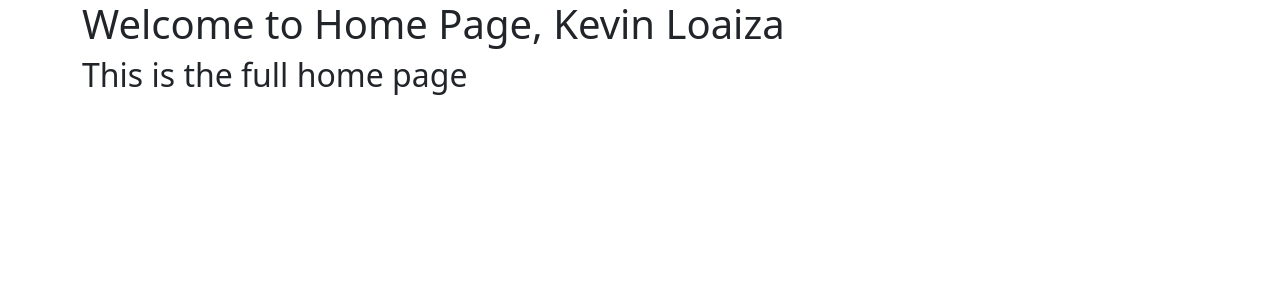
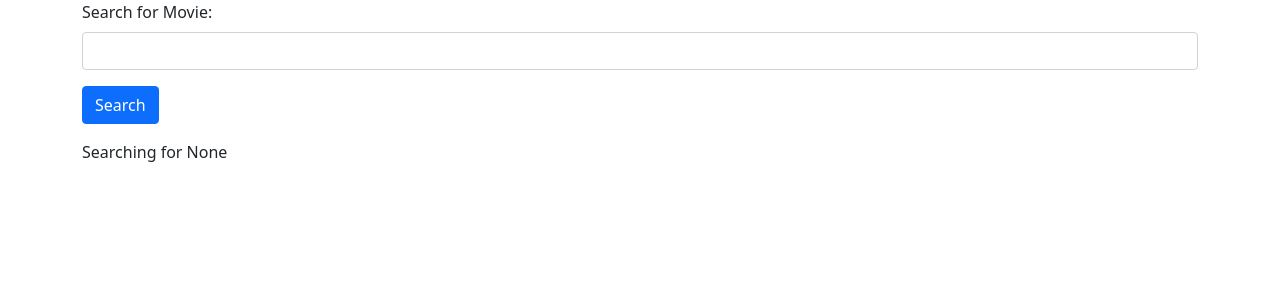
Before and after one commit to kevinloaiza12/Taller-1, a Django app: page / in a window 1280 px wide. Shown: the top 300 px of the page. Run offline with Django 4.2, Linux system fonts and the light colour scheme; parts of the project's set-up code (start-up, migrations or seed data) failed here and were passed over.

Commit message:
Formulario de busqueda

```diff
--- a/movie/templates/home.html
+++ b/movie/templates/home.html
@@ -2,6 +2,16 @@
 <link href="https://cdn.jsdelivr.net/npm/bootstrap@5.1.3/dist/css/bootstrap.min.css" rel="stylesheet" integrity="sha384-1BmE4kWBq78iYhFldvKuhfTAU6auU8tT94WrHftjDbrCEXSU1oBoqyl2QvZ6jIW3" crossorigin="anonymous">
 </head>
 <div class="container">
-    <h1>Welcome to Home Page, {{ name }}</h1>
-    <h2>This is the full home page</h2>
+    <!--h1>Welcome to Home Page, {{ name }}</h1>
+    <h2>This is the full home page</h2-->
+    <form action="">
+        <div class="mb-3">
+            <label for="searchMovie" class="form-label">
+                Search for Movie:
+            </label>
+            <input type="text" class="form-control" name="searchMovie" />
+        </div>
+        <button type="submit" class="btn btn-primary">Search</button>
+    </form>
+    Searching for {{ searchTerm }}
 </div>
--- a/movie/views.py
+++ b/movie/views.py
@@ -2,5 +2,9 @@ from django.shortcuts import render
 from django.http import HttpResponse
 
 def home(request):
-    return render(request, 'home.html', {'name' : 'Kevin Loaiza'})
-# Create your views here.
+    #return render(request, 'home.html', {'name' : 'Kevin Loaiza'})
+    searchTerm = request.GET.get('searchMovie')
+    return render(request, 'home.html', {'searchTerm':searchTerm})
+
+def about (request):
+    return HttpResponse('<h1>Welcome to About Page</h1>')
--- a/moviereviews/urls.py
+++ b/moviereviews/urls.py
@@ -23,6 +23,7 @@ from django.conf import settings
 urlpatterns = [
     path('admin/', admin.site.urls),
     path('', movieViews.home),
+    path('about/', movieViews.about)
 ]
 
 urlpatterns += static(settings.MEDIA_URL, document_root=settings.MEDIA_ROOT)
```
Also changed, not shown: db.sqlite3.
